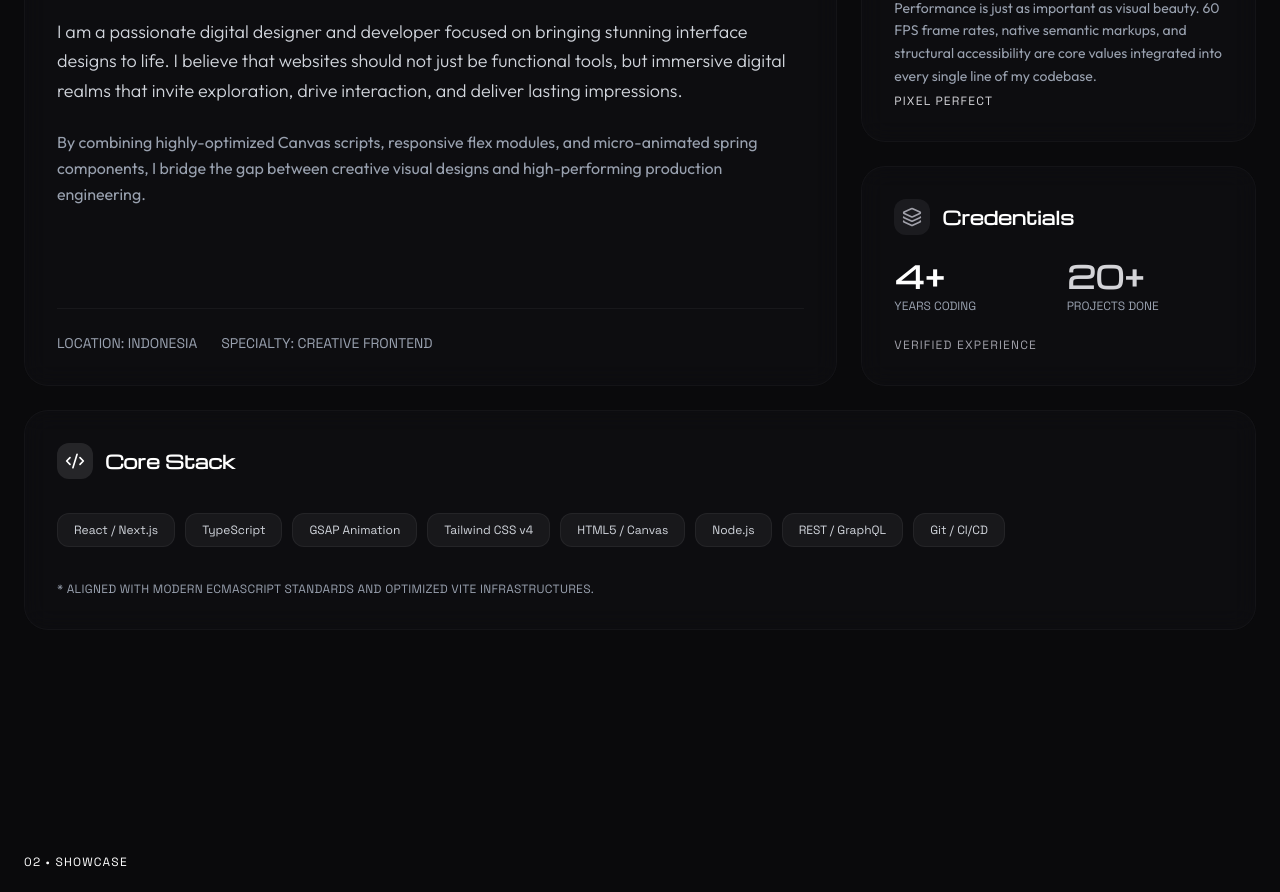
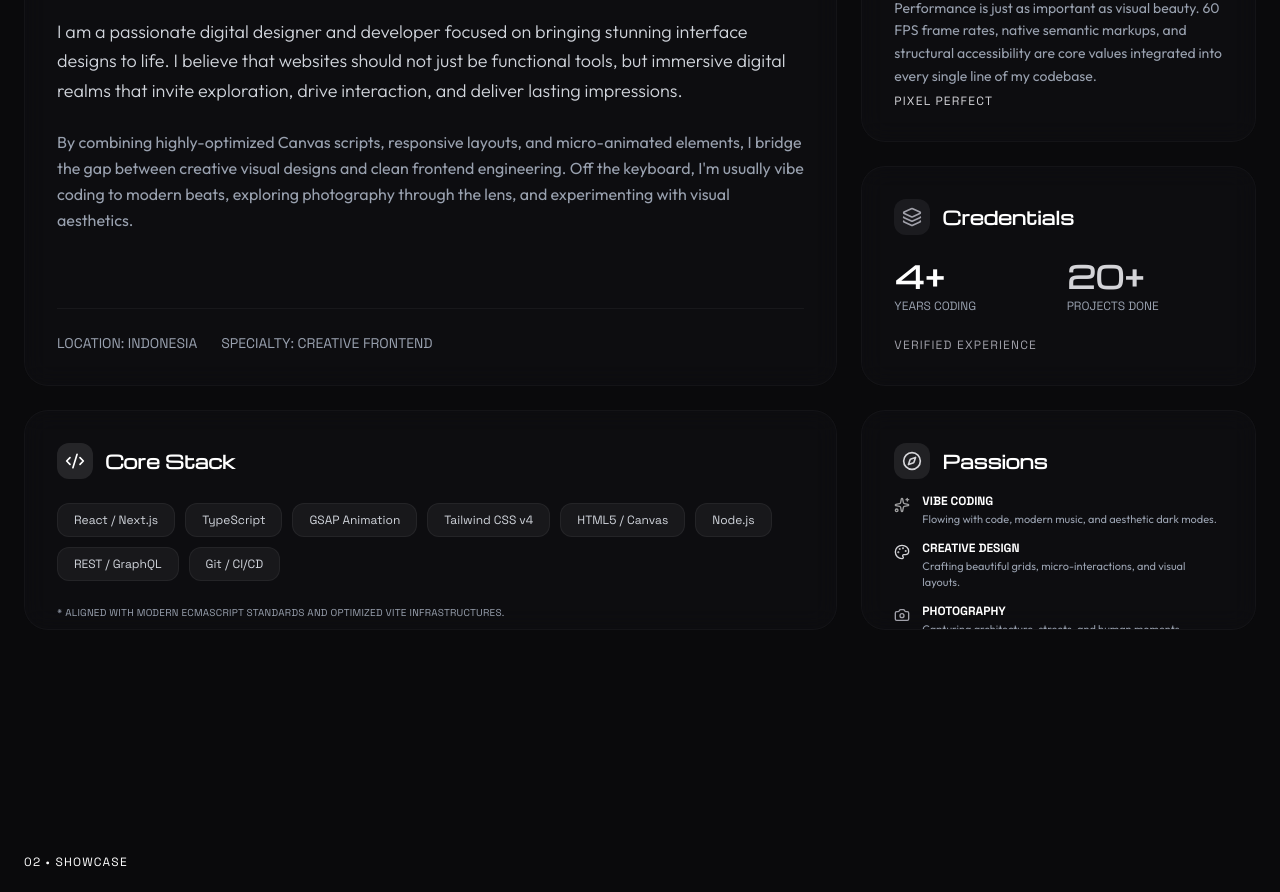
Before and after one commit to fathurrach/portofolio-atnx, a React (Vite) app: page / in a window 1280 px wide. Shown: the part 1220-2112 px from the top of the page. Built offline with nearby package versions, Linux system fonts and the light colour scheme.

Commit message:
feat: add personal passions card (vibe coding, creative design, photography) to bento grid

```diff
--- a/src/components/About.tsx
+++ b/src/components/About.tsx
@@ -1,5 +1,5 @@
 import { useEffect, useRef } from "react";
-import { Code2, Compass, Layers, Zap } from "lucide-react";
+import { Code2, Compass, Layers, Zap, Camera, Palette, Sparkles } from "lucide-react";
 
 const About = () => {
   const cardsRef = useRef<HTMLDivElement>(null);
@@ -32,6 +32,24 @@ const About = () => {
     { name: "Node.js", category: "backend" },
     { name: "REST / GraphQL", category: "backend" },
     { name: "Git / CI/CD", category: "tools" },
+  ];
+
+  const passions = [
+    {
+      icon: <Sparkles size={16} className="text-brand-primary animate-pulse" />,
+      title: "Vibe Coding",
+      desc: "Flowing with code, modern music, and aesthetic dark modes.",
+    },
+    {
+      icon: <Palette size={16} className="text-brand-secondary" />,
+      title: "Creative Design",
+      desc: "Crafting beautiful grids, micro-interactions, and visual layouts.",
+    },
+    {
+      icon: <Camera size={16} className="text-brand-accent" />,
+      title: "Photography",
+      desc: "Capturing architecture, streets, and human moments.",
+    },
   ];
 
   return (
@@ -72,7 +90,7 @@ const About = () => {
                 I am a passionate digital designer and developer focused on bringing stunning interface designs to life. I believe that websites should not just be functional tools, but immersive digital realms that invite exploration, drive interaction, and deliver lasting impressions.
               </p>
               <p className="text-slate-700 dark:text-gray-400 font-normal leading-relaxed">
-                By combining highly-optimized Canvas scripts, responsive flex modules, and micro-animated spring components, I bridge the gap between creative visual designs and high-performing production engineering.
+                By combining highly-optimized Canvas scripts, responsive layouts, and micro-animated elements, I bridge the gap between creative visual designs and clean frontend engineering. Off the keyboard, I'm usually vibe coding to modern beats, exploring photography through the lens, and experimenting with visual aesthetics.
               </p>
             </div>
             <div className="flex flex-wrap items-center gap-6 mt-6 border-t border-black/10 dark:border-t-white/5 pt-6 text-sm font-mono text-slate-700 dark:text-gray-400">
@@ -133,7 +151,8 @@ const About = () => {
           </div>
 
           {/* Tech Stack Card */}
-          <div className="md:col-span-3 rounded-3xl glass-card glow-card p-8 flex flex-col justify-between">
+          <div className="md:col-span-2 rounded-3xl glass-card glow-card p-8 flex flex-col justify-between">
+            <div>
               <div className="flex items-center gap-3 mb-6">
                 <div className="p-2 rounded-xl bg-brand-primary/10 text-brand-primary">
                   <Code2 size={20} />
@@ -152,9 +171,37 @@ const About = () => {
                   </span>
                 ))}
               </div>
-            <p className="text-xs text-slate-600 dark:text-gray-400 mt-6 font-mono tracking-wide">
-              * ALIGNED WITH MODERN ECMASCRIPT STANDARDS AND OPTIMIZED VITE INFRASTRUCTURES.
+            </div>
+            <p className="text-[10px] text-slate-600 dark:text-gray-400 mt-6 font-mono tracking-wide uppercase">
+              * Aligned with modern ECMAScript standards and optimized Vite infrastructures.
             </p>
+          </div>
+
+          {/* Passions Card */}
+          <div className="rounded-3xl glass-card glow-card p-8 flex flex-col justify-between">
+            <div className="flex items-center gap-3 mb-4">
+              <div className="p-2 rounded-xl bg-brand-secondary/10 text-brand-secondary">
+                <Compass size={20} />
+              </div>
+              <h3 className="font-heading font-bold text-lg text-black dark:text-white">
+                Passions
+              </h3>
+            </div>
+            <div className="space-y-3.5 my-auto">
+              {passions.map((passion, idx) => (
+                <div key={idx} className="flex gap-3 items-start">
+                  <div className="mt-0.5 flex-shrink-0">{passion.icon}</div>
+                  <div>
+                    <h4 className="text-xs font-mono font-bold uppercase text-black dark:text-white leading-none">
+                      {passion.title}
+                    </h4>
+                    <p className="text-[11px] text-slate-700 dark:text-gray-400 leading-normal mt-1 font-normal">
+                      {passion.desc}
+                    </p>
+                  </div>
+                </div>
+              ))}
+            </div>
           </div>
         </div>
       </div>
```
Lines whose indentation alone changed are shown as unchanged.
